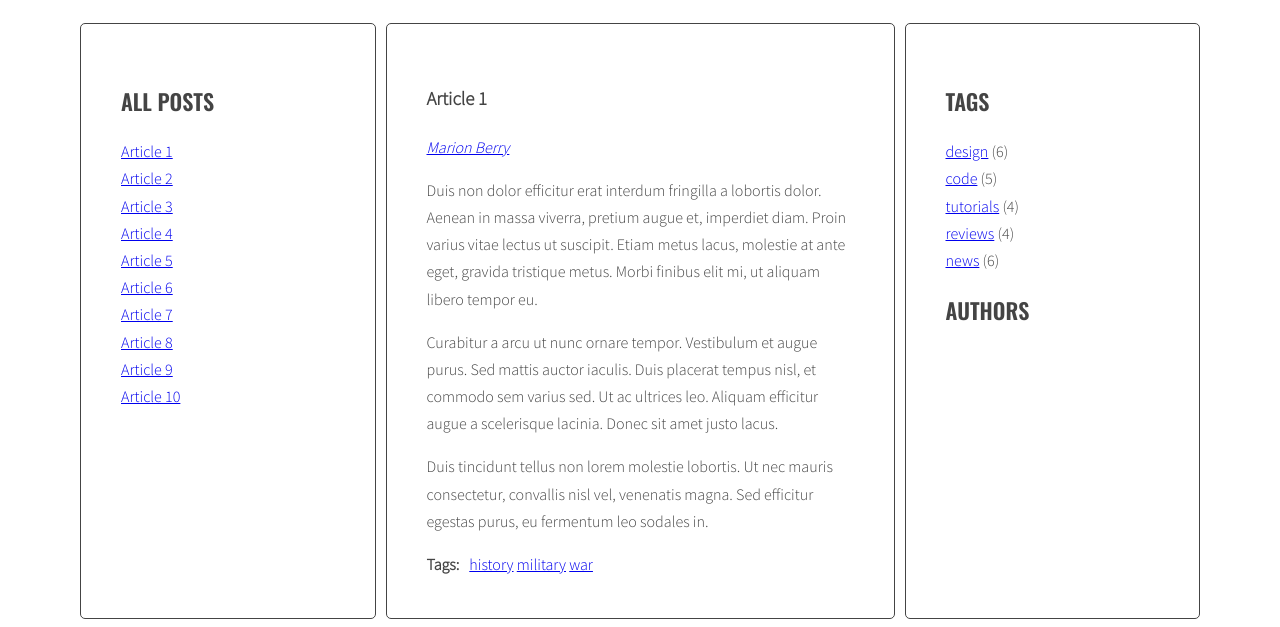
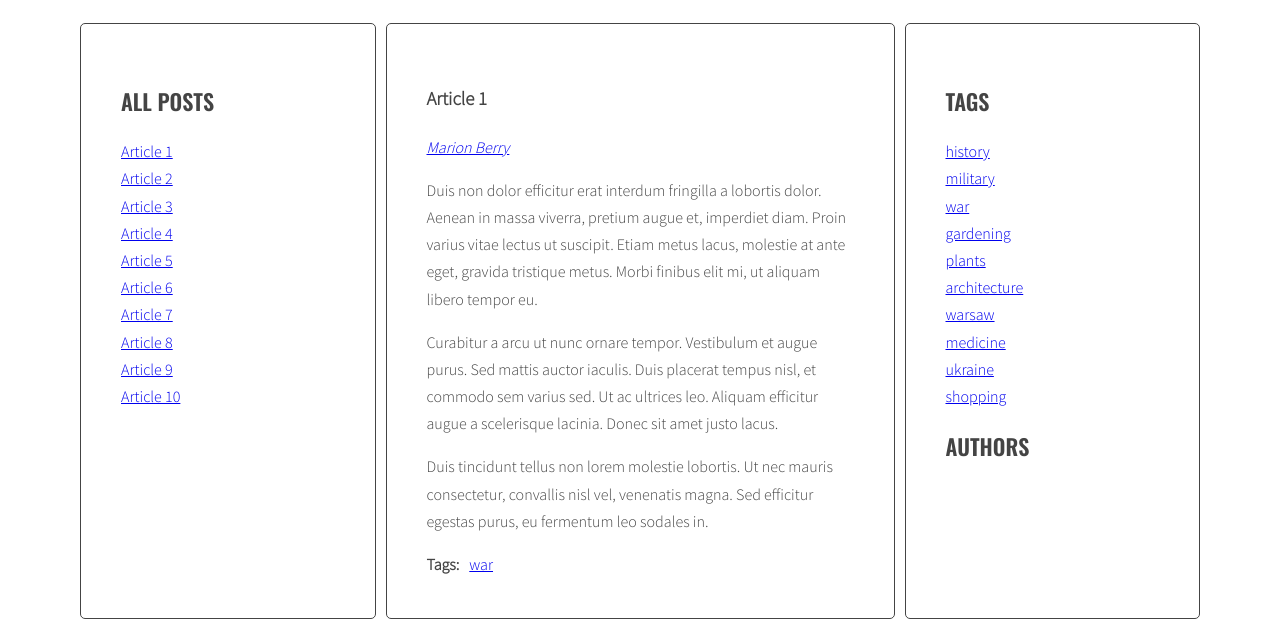
Before and after one commit to franciszekpol/module5, a website: page index.html in a window 1280 px wide. Shown: the part 220-847 px from the top of the page. Drawn offline with nearby package versions, Linux system fonts and the light colour scheme; files that its build step writes are made by us from their sources.

Commit message:
Code refactoring

```diff
--- a/index.html
+++ b/index.html
@@ -229,11 +229,6 @@
         <aside class="sidebar">
           <h2 class="section-title">Tags</h2>
           <ul class="list tags">
-            <li><a href="#">design</a> <span>(6)</span></li>
-            <li><a href="#">code</a> <span>(5)</span></li>
-            <li><a href="#">tutorials</a> <span>(4)</span></li>
-            <li><a href="#">reviews</a> <span>(4)</span></li>
-            <li><a href="#">news</a> <span>(6)</span></li>
           </ul>
           <h2 class="section-title">Authors</h2>
           <ul class="list authors"></ul>
--- a/js/script.js
+++ b/js/script.js
@@ -4,7 +4,8 @@ const optArticleSelector = '.post',
   optTitleSelector = '.post-title',
   optTitleListSelector = '.titles',
   optArticleTagsSelector = '.post-tags .list',
-  optArticleAuthorSelector = '.post-author';
+  optArticleAuthorSelector = '.post-author',
+  optTagsListSelector = '.tags.list';
 
 function titleClickHandler(event) {
   event.preventDefault();
@@ -70,6 +71,9 @@ function generateTitleLinks(customSelector = '') {
 generateTitleLinks();
 
 function generateTags() {
+  /* create a new variable allTags with an empty array */
+  let allTags = [];
+
   /* find all articles */
   const articles = document.querySelectorAll(optArticleSelector);
 
@@ -88,13 +92,25 @@ function generateTags() {
     for (let tag of tagsArray) {
       /* generate HTML of the link */
       /* add generated code to html variable */
-      html += '<li><a href="#tag-' + tag + '">' + tag + '</a></li> ';
+      html = '<li><a href="#tag-' + tag + '">' + tag + '</a></li> ';
+
+      /* check if this link is NOT already in allTags */
+      if (allTags.indexOf(html) == -1) {
+        /* add generated code into the tags wrapper */
+        allTags.push(html);
+      }
       /* END LOOP: for each tag */
     }
     /* insert HTML of all the links into the tags wrapper */
     article.querySelector(optArticleTagsSelector).innerHTML += html;
     /* END LOOP: for every article: */
   }
+
+  /* find list of tags in the right column */
+  const tagList = document.querySelector(optTagsListSelector);
+
+  /* add html from allTags to tagList */
+  tagList.innerHTML = allTags.join(' ');
 }
 
 generateTags();
@@ -131,11 +147,9 @@ function authorClickHandler(event) {
 
   /* make a new constant "href" and read the attribute "href" of the clicked element */
   const href = clickedElement.getAttribute('href');
-  console.log('href: ' + href);
 
   /* make a new constant "author" and extract the author from the "href" constant */
   const author = href.replace('#author-', '');
-  console.log(author);
 
   generateTitleLinks('[data-author~="' + author + '"]');
 }
@@ -153,7 +167,6 @@ function tagClickHandler(event) {
 
   /* make a new constant "tag" and extract tag from the "href" constant */
   const tag = href.replace('#tag-', '');
-  console.log(tag);
 
   /* find all tag links with class active */
 
--- a/sass/style.scss
+++ b/sass/style.scss
@@ -1,5 +1,4 @@
 @import url('https://fonts.googleapis.com/css?family=Oswald:400,600|Sacramento|Source+Sans+Pro:300&subset=latin-ext');
-//
 
 /* Variables */
 
```
Also changed, not shown: package.json (+5 -5 lines), .eslintrc.json, README.md (added), css/style.css (deleted), 3 other files.
